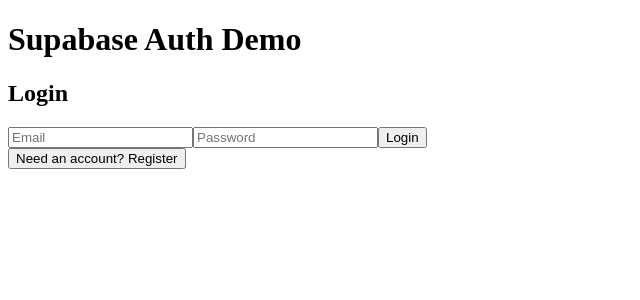
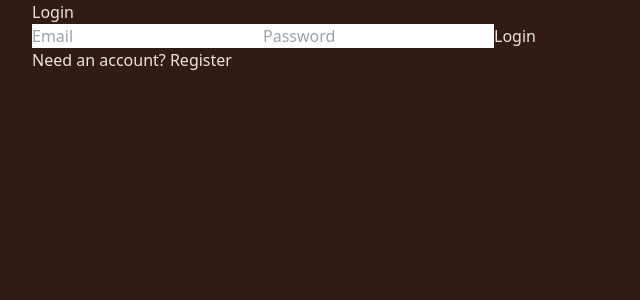
Before and after one commit to davidojo1144/Talent_showcase_app, a React (Vite) app in the folder Talentapp/: page / in a window 1280 px wide. Shown: the top 300 px of the page, without its empty margins (0-640 px from the left). Built offline with nearby package versions, Linux system fonts and the light colour scheme.

Commit message:
Talent Showcase App using typescript, tailwind css, framer motion, toastify

```diff
--- a/Talentapp/src/App.tsx
+++ b/Talentapp/src/App.tsx
@@ -7,9 +7,11 @@
 
   return (
     <main>
-      <h1>Supabase Auth Demo</h1>
+      <div className=' container'>
+          {/* <h1>Skill Link</h1> */}
       <AuthForm />
-      {user && <pre>{JSON.stringify(user, null, 2)}</pre>}
+      {/* {user && <pre>{JSON.stringify(user, null, 2)}</pre>} */}
+      </div>
     </main>
   );
 }
--- /dev/null
+++ b/Talentapp/src/components/Hero.tsx
@@ -0,0 +1,11 @@
+
+
+const Hero = () => {
+  return (
+    <div>
+
+    </div>
+  )
+}
+
+export default Hero
--- a/Talentapp/src/index.css
+++ b/Talentapp/src/index.css
@@ -1,3 +1,8 @@
 @tailwind base;
 @tailwind components;
 @tailwind utilities;
+
+body{
+    background-color: #321B15;
+    color: #ECE5D8;
+}
--- a/Talentapp/src/main.tsx
+++ b/Talentapp/src/main.tsx
@@ -1,5 +1,7 @@
 import { createRoot } from 'react-dom/client';
 import { App } from './App'; // Named import
+import './index.css' // Must come before React/App imports
+//import App from './App'
 
 const container = document.getElementById('root')!;
 const root = createRoot(container);
--- a/Talentapp/tailwind.config.js
+++ b/Talentapp/tailwind.config.js
@@ -6,6 +6,17 @@
   ],
   theme: {
     extend: {
+      colors: {
+        // Your custom colors
+        primary: {
+          DEFAULT: '#321B15',  // Dark brown (previously body bg)
+          light: '#4A2B22',   // Optional lighter variant
+        },
+        secondary: {
+          DEFAULT: '#ECE5D8',  // Cream (previously text color)
+          dark: '#D8D0C0',     // Optional darker variant
+        }
+      },
       container: {
         center: true,
         padding: {
```
